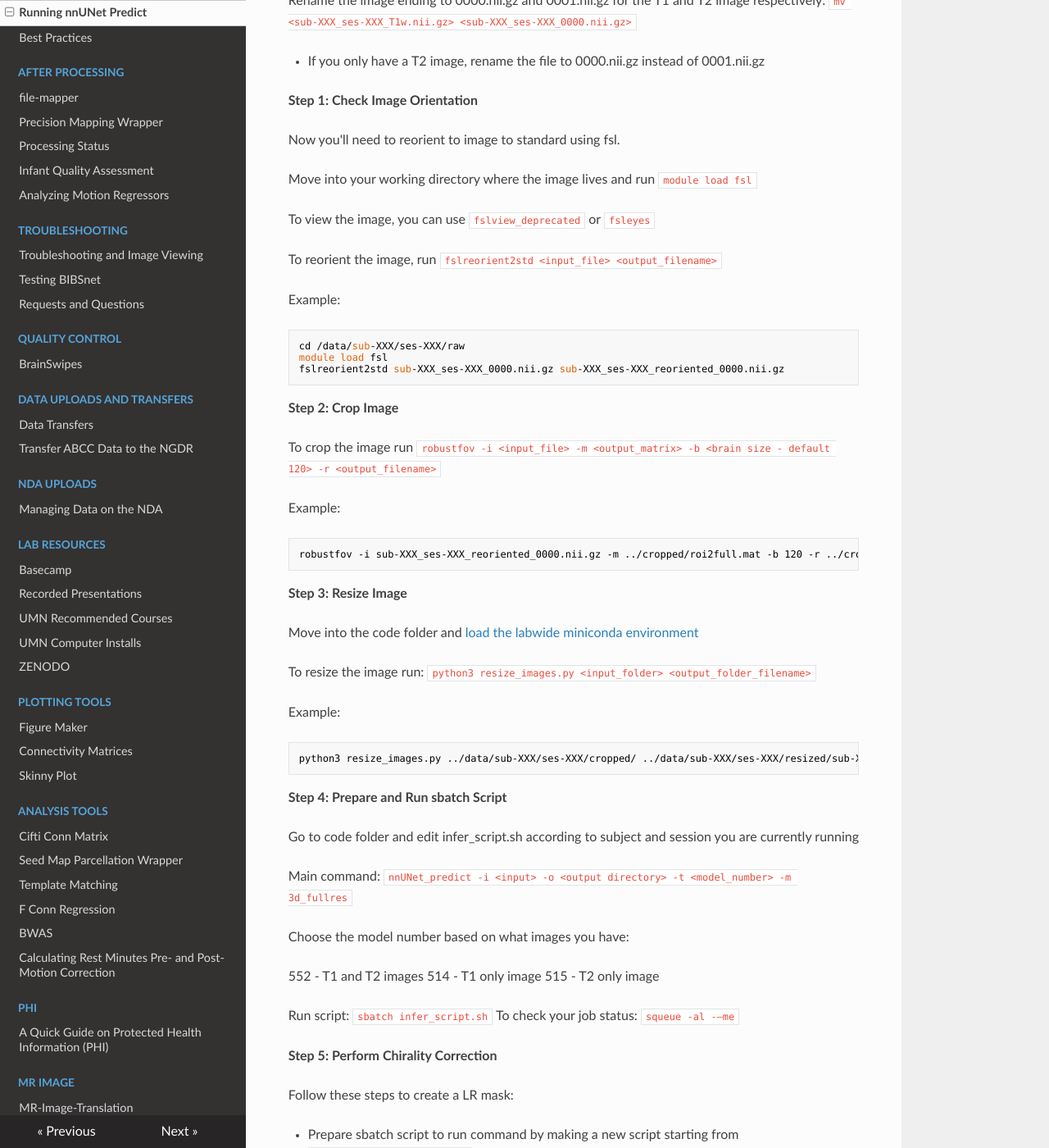
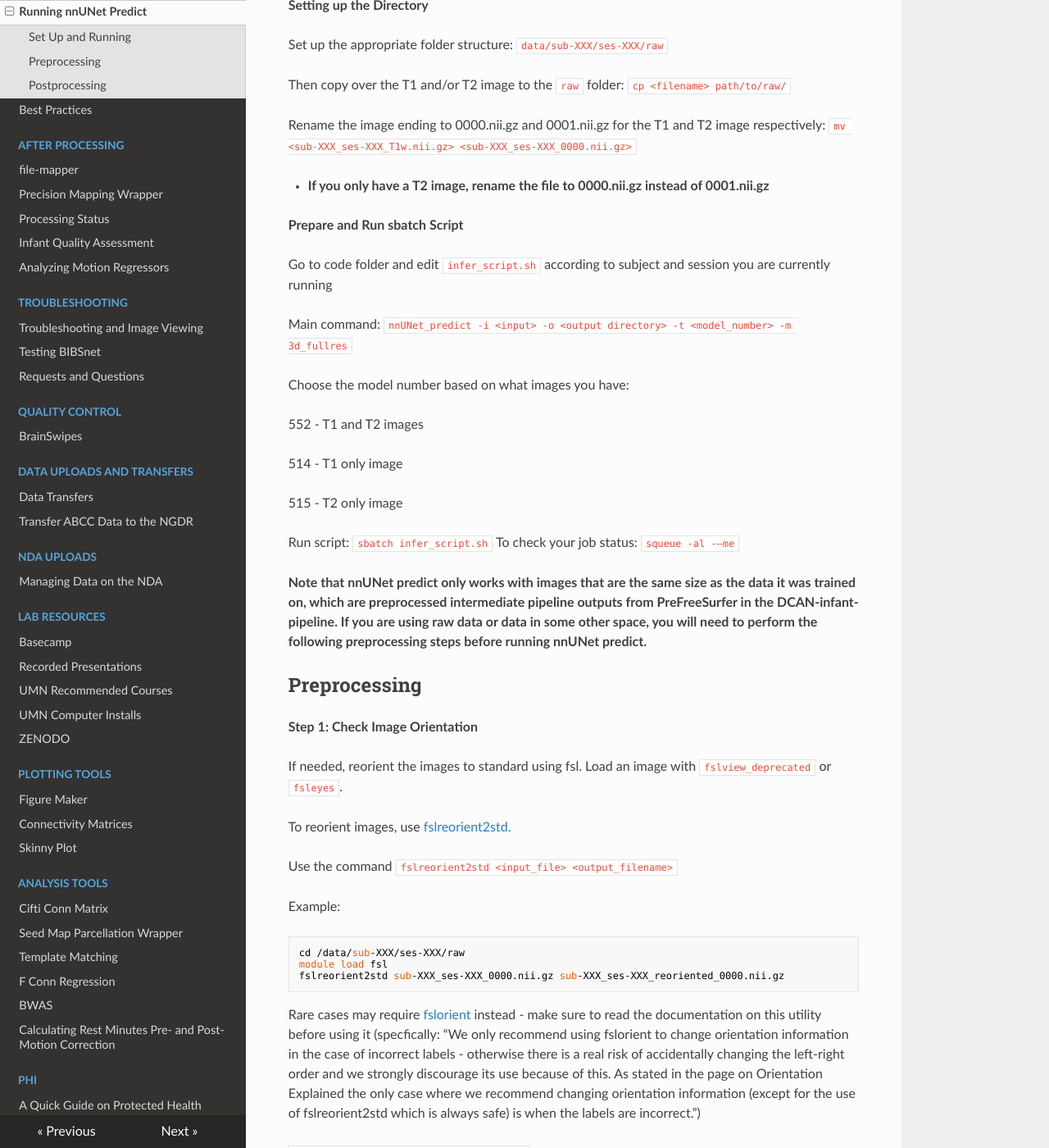
Before and after one commit to DCAN-Labs/cdni-brain, an MkDocs documentation site: the page built from docs/nnunet.md, in a window 1280 px wide and 1400 px high, scrolled down 413 px. Shown: the whole window at 82% size. Built offline with MkDocs 1.6.1, drawn with Linux system fonts in a browser that asks for light colours; nearby versions of some CDN libraries; some of the changed text lies outside the part shown.

Commit message:
fix formatting

````diff
--- a/docs/nnunet.md
+++ b/docs/nnunet.md
@@ -1,27 +1,47 @@
 # Running nnUNet Predict on MSI
 
-If you need to create segmentations for a dataset outside of BIBSnet, these are the steps that you need to take. These instructions will allow you to run nnUNet predict with the outputs created by pre-BIBSnet.
+Though we highly recommend using BIBSNet to generate segmentations using our deep learning models, there are cases where nnUNet predict needs to be run in isolation outside of BIBSNet to generate segmentations. These instructions outline the setup and execution steps required. Note that the resulting segmentations will likely have chirality issues where portions of the ROI labels are swapped between the left and right hemispheres. This is corrected within BIBSNet in the postBIBSNet stage, but will need to be run manually after nnUNet predict if not using BIBSNet. Documentation on running chirality correction is currently under construction.
+
+## Set Up and Running
 
 **Setting up the Directory**
 
-First you'll need to create the appropriate folder structure: `data/sub-XXX/ses-XXX/raw`
+Set up the appropriate folder structure: `data/sub-XXX/ses-XXX/raw`
 
 Then copy over the T1 and/or T2 image to the `raw` folder: `cp <filename> path/to/raw/`
 
 Rename the image ending to 0000.nii.gz and 0001.nii.gz for the T1 and T2 image respectively: `mv <sub-XXX_ses-XXX_T1w.nii.gz> <sub-XXX_ses-XXX_0000.nii.gz>`
 
-- If you only have a T2 image, rename the file to 0000.nii.gz instead of 0001.nii.gz
+- **If you only have a T2 image, rename the file to 0000.nii.gz instead of 0001.nii.gz**
 
+**Prepare and Run sbatch Script**
+
+Go to code folder and edit `infer_script.sh` according to subject and session you are currently running
+
+Main command: `nnUNet_predict -i <input> -o <output directory> -t <model_number> -m 3d_fullres`
+
+Choose the model number based on what images you have:
+
+552 - T1 and T2 images
+
+514 - T1 only image
+
+515 - T2 only image
+
+Run script:  `sbatch infer_script.sh`
+To check your job status: `squeue -al -–me`
+
+**Note that nnUNet predict only works with images that are the same size as the data it was trained on, which are preprocessed intermediate pipeline outputs from PreFreeSurfer in the DCAN-infant-pipeline. If you are using raw data or data in some other space, you will need to perform the following preprocessing steps before running nnUNet predict.**
+
+## Preprocessing
 
 **Step 1: Check Image Orientation**
 
-Now you'll need to reorient to image to standard using fsl.
+If needed, reorient the images to standard using fsl. Load an image with `fslview_deprecated` or `fsleyes`.
 
-Move into your working directory where the image lives and run `module load fsl`
+To reorient images, use [fslreorient2std.](https://fsl.fmrib.ox.ac.uk/fsl/fslwiki/Fslutils)
 
-To view the image, you can use `fslview_deprecated` or `fsleyes`
-
-To reorient the image, run `fslreorient2std <input_file> <output_filename>`
+Use the command `fslreorient2std <input_file> <output_filename>`
 
 Example:
 
@@ -31,42 +51,38 @@ module load fsl
 fslreorient2std sub-XXX_ses-XXX_0000.nii.gz sub-XXX_ses-XXX_reoriented_0000.nii.gz
 ```
 
+Rare cases may require [fslorient](https://fsl.fmrib.ox.ac.uk/fsl/fslwiki/Fslutils) instead - make sure to read the documentation on this utility before using it (specfically: “We only recommend using fslorient to change orientation information in the case of incorrect labels - otherwise there is a real risk of accidentally changing the left-right order and we strongly discourage its use because of this. As stated in the page on Orientation Explained the only case where we recommend changing orientation information (except for the use of fslreorient2std which is always safe) is when the labels are incorrect.”)
+
+`fslorient -forceneurological <filename>`
+
+
 **Step 2: Crop Image**
 
 To crop the image run `robustfov -i <input_file> -m <output_matrix> -b <brain size - default 120> -r <output_filename>`
 
 Example:
+
 ```
 robustfov -i sub-XXX_ses-XXX_reoriented_0000.nii.gz -m ../cropped/roi2full.mat -b 120 -r ../cropped/sub-XXX_ses-XXX_cropped_0000.nii.gz
 ```
 
 **Step 3: Resize Image**
 
-Move into the code folder and [load the labwide miniconda environment](miniconda.md)
+[Load the labwide miniconda environment](miniconda.md)
 
 To resize the image run: `python3 resize_images.py <input_folder> <output_folder_filename>`
 
 Example:
+
 ```
 python3 resize_images.py ../data/sub-XXX/ses-XXX/cropped/ ../data/sub-XXX/ses-XXX/resized/sub-XXX_ses-XXX_resized_0000.nii.gz
 ```
 
-**Step 4: Prepare and Run sbatch Script**
+Now your image should be ready to run nnUNet_predict.
 
-Go to code folder and edit infer_script.sh according to subject and session you are currently running
+## Postprocessing
 
-Main command: `nnUNet_predict -i <input> -o <output directory> -t <model_number> -m 3d_fullres`
-
-Choose the model number based on what images you have:
-
-552 - T1 and T2 images
-514 - T1 only image
-515 - T2 only image
-
-Run script:  `sbatch infer_script.sh`
-To check your job status: `squeue -al -–me`
-
-**Step 5: Perform Chirality Correction**
+**Perform Chirality Correction**
 
 Follow these steps to create a LR mask:
 
@@ -75,6 +91,7 @@ Follow these steps to create a LR mask:
 - The main command is `./LR_mask_registration.sh <resized_inpud> <template image> <template mask>`
 
     - An example command:
+
     ```
     ./LR_mask_registration.sh ../data/sub-XXX/ses-XXX/resized/sub-XXX_ses-XXX_resized_0000.nii.gz
     ./masks/1mo_T2w_acpc_dc_restore.nii.gz ./masks/1mo_template_LRmask.nii.gz
@@ -141,6 +158,7 @@ Create input folder with the final segmentation file in [right naming convention
 Make folder in derivatives/precomputed, copy final segmentation (`uncropped`) there and rename it to fit nibabies naming scheme.
 
 Create brain mask:
+
 ```
 module load fsl
 source /home/faird/shared/code/external/envs/miniconda3/load_miniconda3.sh
@@ -177,10 +195,11 @@ Synthetic T1s:
 - Invert it
     - Command: `convert_xfm -omat inv_acpc.mat -inverse sub-XXX_ses-XXX_T2w_acpc.mat`
 - Apply inverse to synthetic image to put it in same space as raw T2
-    ```
-    flirt -applyxfm -in
-    ./test/synth/sub-XXX_ses-XXX_desc-synthetic_T1w.nii.gz -ref
-    ./raw/sub-XXX_ses-XXX_0000.nii.gz -out
-    ./test/synth/sub-XXX_ses-XXX_resampled.nii.gz -init
-    ./test/synth/inv_acpc.mat -interp spline
-    ```
+
+```
+flirt -applyxfm -in
+./test/synth/sub-XXX_ses-XXX_desc-synthetic_T1w.nii.gz -ref
+./raw/sub-XXX_ses-XXX_0000.nii.gz -out
+./test/synth/sub-XXX_ses-XXX_resampled.nii.gz -init
+./test/synth/inv_acpc.mat -interp spline
+```
--- a/mkdocs.yml
+++ b/mkdocs.yml
@@ -19,9 +19,8 @@ nav:
   - SLURM:
       - Slurm Commands: slurm.md
       - Slurm Jobs: slurm-params.md
-      - Slurm Cronjobs: scron.md
+      - Cronjobs: scron.md
       - Resource Optimization: optimizing.md
-      - Job Submissions: jobs.md
       - fairshare: fairshare.md
       - Queue Optimization: queue-optimization.md
   - Software Environments:
````
Also changed, not shown: docs/scron.md (+5 -1 lines).
